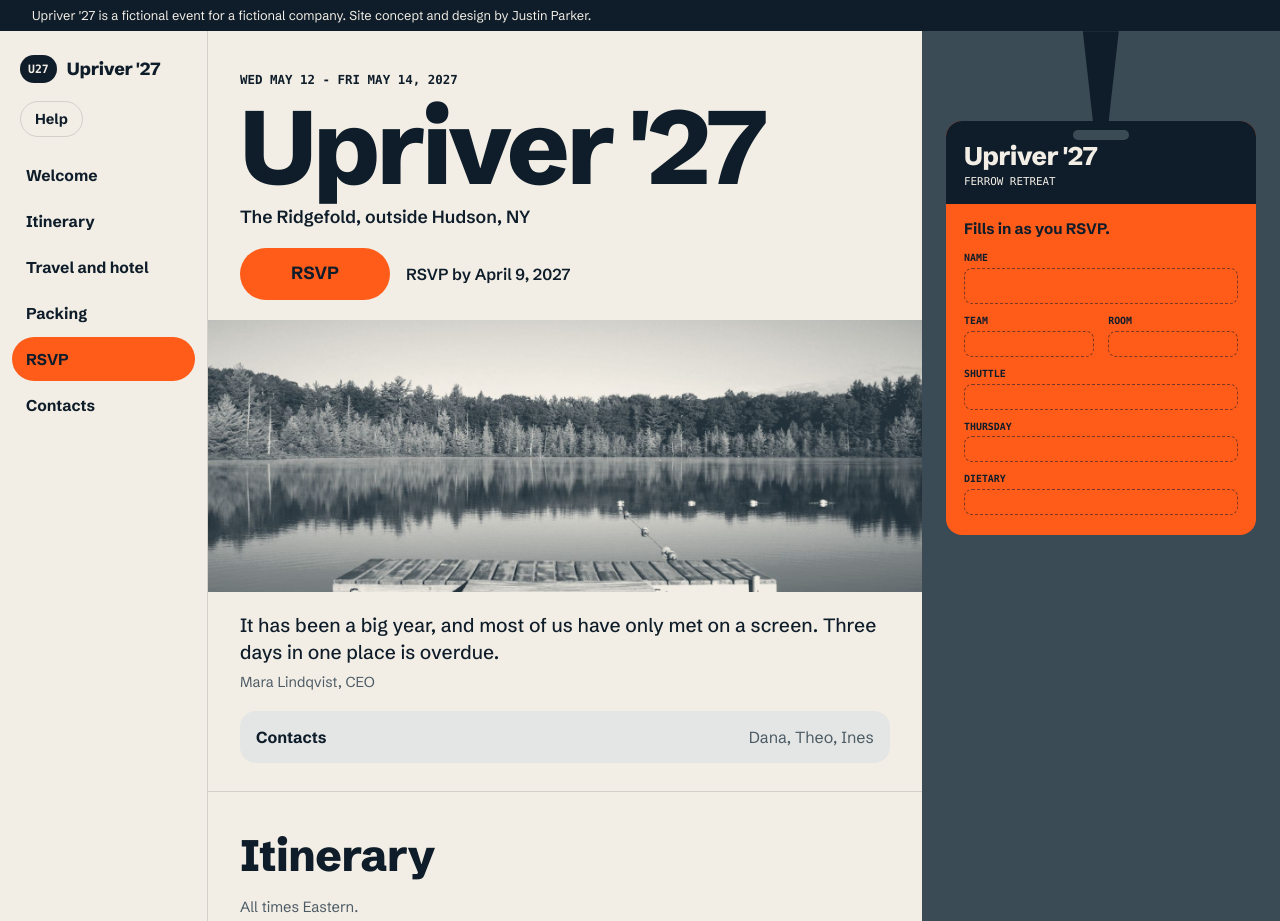
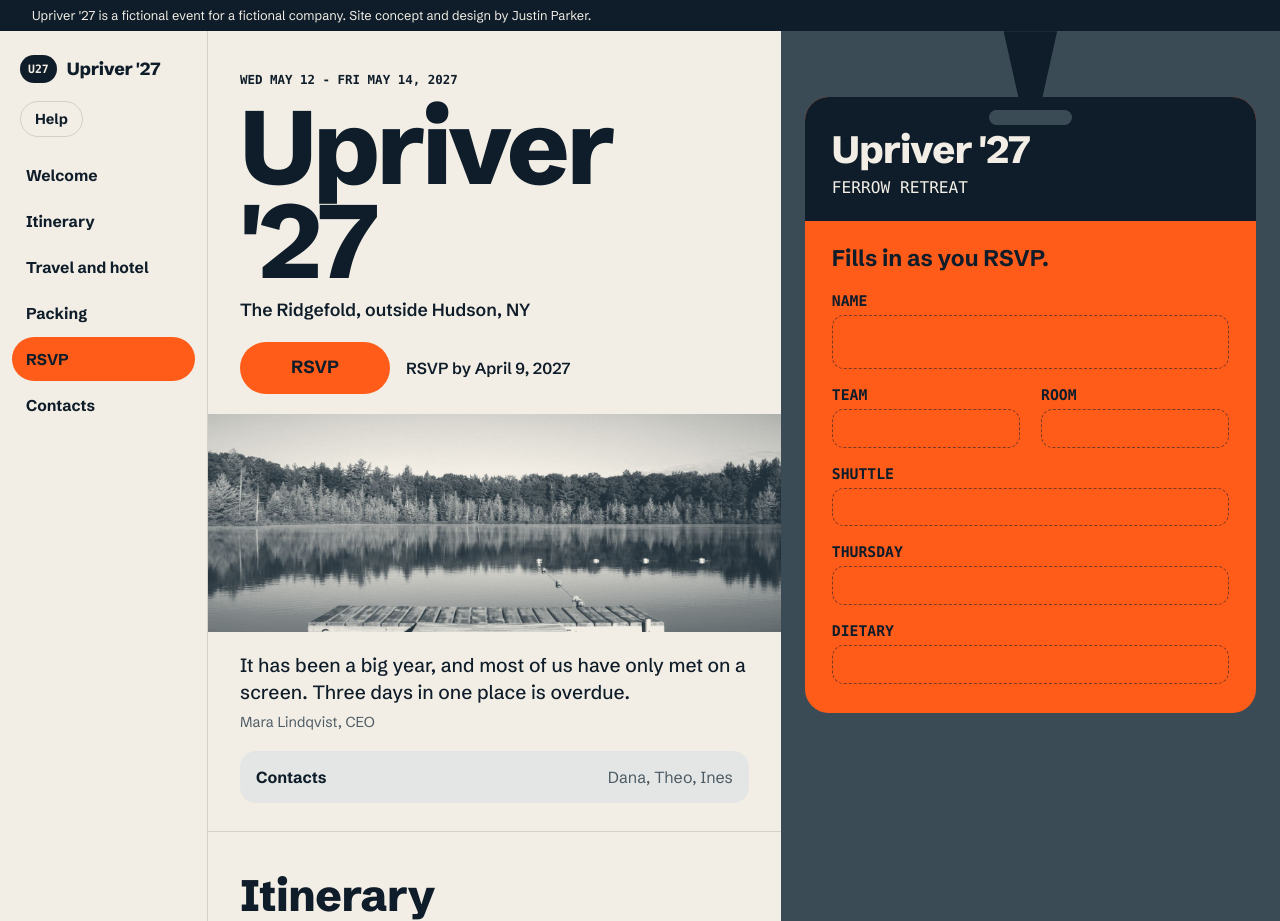
Before and after one commit to parkerjustinr/upriver-retreat, a plain HTML site: page index.html in a window 1280 px wide. Shown: the top 921 px of the page. Drawn offline with nearby package versions, Linux system fonts and the light colour scheme; a web font is replaced by a local one.

Commit message:
Portfolio fixes: drop visible placeholder tags on shuttle rows, desktop badge fills its column
Travel: the three shuttle rows no longer show a Placeholder tag; the
times stay. Desktop: the badge column is 39vw from 1280px and the badge
scales to fill its width (one --u length unit, 1px below 1024px, so
phones are unchanged), capped by screen height so the buttons stay on
screen. The footer moves into the content column so the badge column
runs to the bottom of the page and the badge stays in view on confirm.

Co-Authored-By: Claude Opus 5.5 <noreply@anthropic.com>
Claude-Session: https://claude.ai/code/session_01S4hkEYYS8cp2DftVzhRAQj

```diff
--- a/app.js
+++ b/app.js
@@ -249,12 +249,12 @@
     function shuttleLine(kind) {
       if (kind === "depart") {
         var out = D.shuttles.filter(function (s) { return s.dir === "depart"; }).sort(function (a, b) { return a.depart < b.depart ? -1 : 1; });
-        return '<p class="g-sub"><span class="ph">Placeholder</span> Shuttles from the ' + esc(out[0].from.toLowerCase()) + ": " +
+        return '<p class="g-sub">Shuttles from the ' + esc(out[0].from.toLowerCase()) + ": " +
           out.map(function (s) { return "to " + esc(s.to); }).join(", then ") + ".</p>" + chips(out);
       }
       var list = D.shuttles.filter(function (s) { return s.dir === "arrive" && s.mode === kind; });
       if (!list.length) return "";
-      return '<p class="g-sub"><span class="ph">Placeholder</span> Wednesday shuttles from ' + esc(list[0].from) + ". Pick yours in the RSVP.</p>" + chips(list);
+      return '<p class="g-sub">Wednesday shuttles from ' + esc(list[0].from) + ". Pick yours in the RSVP.</p>" + chips(list);
     }
     return sectionShell("travel", tv.heading, tv.groups.map(function (g) {
       return '<div class="group">' + (g.photo ? '<img class="duo group-photo" src="' + esc(g.photo.src) + '" alt="' + esc(g.photo.alt) + '" loading="lazy">' : "") +
--- a/index.html
+++ b/index.html
@@ -38,10 +38,11 @@
       <noscript><p class="wrap">This page loads its content with JavaScript. Please turn JavaScript on.</p></noscript>
     </main>
 
+    <!-- Inside .app so the rail and badge column run beside it to the bottom of the page on desktop. -->
+    <footer class="site-footer" id="footer"></footer>
+
     <aside class="badge-col" id="badge-col" aria-label="Your badge"></aside>
   </div>
-
-  <footer class="site-footer" id="footer"></footer>
 
   <dialog class="sheet" id="sheet" aria-labelledby="sheet-title">
     <div class="sheet-panel">
--- a/styles.css
+++ b/styles.css
@@ -300,40 +300,41 @@ main { min-width: 0; }
 .contact.is-urgent .c-actions .pill:first-child:hover { background: var(--slate-deep); }
 
 /* ---------- badge (the hero moment) ---------- */
-.badge-stage { display: grid; justify-items: center; }
+/* Every badge measurement is a multiple of --u. It is 1px below 1024px; the desktop column scales it. */
+.badge-stage { --u: 1px; display: grid; justify-items: center; }
 .pendulum { width: 100%; display: grid; justify-items: center; transform-origin: 50% 0; }
 .can-drag .badge { cursor: grab; user-select: none; -webkit-user-select: none; }
 .can-drag.is-dragging .badge { cursor: grabbing; }
-.lanyard { width: 36px; height: 72px; background: var(--ink); clip-path: polygon(0 0, 100% 0, 70% 100%, 30% 100%); }
-.badge { width: min(100%, 300px); perspective: 1200px; margin-top: -6px; }
+.lanyard { width: calc(36 * var(--u)); height: 72px; background: var(--ink); clip-path: polygon(0 0, 100% 0, 70% 100%, 30% 100%); }
+.badge { width: min(100%, calc(300 * var(--u))); perspective: 1200px; margin-top: -6px; }
 .badge-card { display: grid; transform-style: preserve-3d; transition: transform 700ms cubic-bezier(0.3, 0.7, 0.2, 1); }
 .badge-card.is-flipped { transform: rotateY(180deg); }
 .badge-card.no-anim { transition: none; }
 .badge-face {
   grid-area: 1 / 1; display: flex; flex-direction: column; background: var(--orange); color: var(--on-orange);
-  border-radius: var(--r); overflow: hidden; backface-visibility: hidden; -webkit-backface-visibility: hidden; min-height: 400px;
+  border-radius: calc(16 * var(--u)); overflow: hidden; backface-visibility: hidden; -webkit-backface-visibility: hidden; min-height: calc(400 * var(--u));
 }
 .badge-back { transform: rotateY(180deg); align-items: stretch; }
-.badge-head { background: var(--ink); color: var(--birch); padding: 22px 18px 14px; position: relative; }
-.badge-slot { position: absolute; top: 9px; left: 50%; width: 56px; height: 10px; margin-left: -28px; border-radius: var(--pill); background: var(--slate); }
-.badge-event { margin: 0; font-weight: 800; font-size: 1.6rem; line-height: 1.05; letter-spacing: -0.02em; }
-.badge-org { margin: 4px 0 0; font-size: 0.68rem; text-transform: uppercase; }
-.badge-greet { margin: 14px 18px 4px; font-weight: 700; font-size: 0.95rem; }
-.badge-fields { display: grid; grid-template-columns: 1fr 1fr; gap: 10px 14px; padding: 6px 18px 20px; }
+.badge-head { background: var(--ink); color: var(--birch); padding: calc(22 * var(--u)) calc(18 * var(--u)) calc(14 * var(--u)); position: relative; }
+.badge-slot { position: absolute; top: calc(9 * var(--u)); left: 50%; width: calc(56 * var(--u)); height: calc(10 * var(--u)); margin-left: calc(-28 * var(--u)); border-radius: var(--pill); background: var(--slate); }
+.badge-event { margin: 0; font-weight: 800; font-size: calc(25.6 * var(--u)); line-height: 1.05; letter-spacing: -0.02em; }
+.badge-org { margin: calc(4 * var(--u)) 0 0; font-size: calc(10.88 * var(--u)); text-transform: uppercase; }
+.badge-greet { margin: calc(14 * var(--u)) calc(18 * var(--u)) calc(4 * var(--u)); font-weight: 700; font-size: calc(15.2 * var(--u)); }
+.badge-fields { display: grid; grid-template-columns: 1fr 1fr; gap: calc(10 * var(--u)) calc(14 * var(--u)); padding: calc(6 * var(--u)) calc(18 * var(--u)) calc(20 * var(--u)); }
 .bf { min-width: 0; }
 .bf-name, .bf-shuttle, .bf-thursday, .bf-dietary { grid-column: 1 / -1; }
-.bf dt { font-family: var(--mono); font-stretch: 87.5%; font-size: 0.62rem; font-weight: 600; text-transform: uppercase; margin-bottom: 2px; }
-.bf dd { font-weight: 700; font-size: 1rem; line-height: 1.25; min-height: 26px; overflow-wrap: anywhere; }
-.bf-name dd { font-size: 1.6rem; font-weight: 800; line-height: 1.1; min-height: 36px; letter-spacing: -0.01em; }
-.bf-room dd, .bf-shuttle dd { font-family: var(--mono); font-stretch: 87.5%; font-size: 0.9rem; font-weight: 600; }
-.bf dd.is-empty { border: 1.5px dashed rgba(15, 29, 42, 0.55); border-radius: 8px; }
+.bf dt { font-family: var(--mono); font-stretch: 87.5%; font-size: calc(9.92 * var(--u)); font-weight: 600; text-transform: uppercase; margin-bottom: calc(2 * var(--u)); }
+.bf dd { font-weight: 700; font-size: calc(16 * var(--u)); line-height: 1.25; min-height: calc(26 * var(--u)); overflow-wrap: anywhere; }
+.bf-name dd { font-size: calc(25.6 * var(--u)); font-weight: 800; line-height: 1.1; min-height: calc(36 * var(--u)); letter-spacing: -0.01em; }
+.bf-room dd, .bf-shuttle dd { font-family: var(--mono); font-stretch: 87.5%; font-size: calc(14.4 * var(--u)); font-weight: 600; }
+.bf dd.is-empty { border: 1.5px dashed rgba(15, 29, 42, 0.55); border-radius: calc(8 * var(--u)); }
 .badge[data-mode="declined"] .badge-face { background: var(--slate-soft); }
-.qr { margin: 18px auto 10px; width: 72%; max-width: 210px; aspect-ratio: 1; }
-.qr svg { width: 100%; height: 100%; display: block; border-radius: 8px; }
+.qr { margin: calc(18 * var(--u)) auto calc(10 * var(--u)); width: 72%; max-width: calc(210 * var(--u)); aspect-ratio: 1; }
+.qr svg { width: 100%; height: 100%; display: block; border-radius: calc(8 * var(--u)); }
 .qr-bg { fill: var(--birch); }
 .qr-fg { fill: var(--ink); }
-.badge-ready { margin: 0 18px 4px; font-weight: 800; font-size: 1.5rem; line-height: 1.1; }
-.badge-code { margin: 0 18px 18px; font-size: 0.72rem; font-weight: 600; }
+.badge-ready { margin: 0 calc(18 * var(--u)) calc(4 * var(--u)); font-weight: 800; font-size: calc(24 * var(--u)); line-height: 1.1; }
+.badge-code { margin: 0 calc(18 * var(--u)) calc(18 * var(--u)); font-size: calc(11.52 * var(--u)); font-weight: 600; }
 .badge-actions { display: flex; flex-wrap: wrap; justify-content: center; gap: 8px; margin-top: 14px; }
 .badge-actions[hidden] { display: none; }
 .hero-moment .badge-actions .btn:not(.btn-primary) { background: var(--birch); }
@@ -350,7 +351,7 @@ main { min-width: 0; }
   html:not(.motion-full) .sheet-panel { animation: soft-in 150ms ease-out both !important; }
 }
 @keyframes soft-in { from { opacity: 0; } to { opacity: 1; } }
-.qr-missing { margin: 0; padding: 14px; background: var(--birch); border-radius: 8px; font-size: 0.85rem; font-weight: 600; height: 100%; }
+.qr-missing { margin: 0; padding: calc(14 * var(--u)); background: var(--birch); border-radius: calc(8 * var(--u)); font-size: calc(13.6 * var(--u)); font-weight: 600; height: 100%; }
 
 /* ---------- sheet ---------- */
 .sheet { position: fixed; inset: 0; width: 100%; height: 100%; max-width: none; max-height: none; margin: 0; padding: 0; border: 0; background: transparent; color: var(--ink); }
@@ -407,7 +408,7 @@ main { min-width: 0; }
   :root { --gutter: 28px; }
   .section { padding-top: 40px; padding-bottom: 52px; }
   .hero-moment .badge-stage { padding-bottom: 36px; }
-  .badge { width: 320px; }
+  .badge { width: calc(320 * var(--u)); }
   .pack-groups { grid-template-columns: 1.25fr 1fr; gap: 0 32px; align-items: start; }
   .pack-essentials { grid-row: span 2; }
   .rsvp-head, .pack-band { padding: 24px 22px 20px; }
@@ -420,7 +421,10 @@ main { min-width: 0; }
   html { scroll-padding-top: 16px; }
   /* Columns stretch to the full page height; their contents stay sticky inside them. */
   .app { display: grid; grid-template-columns: 208px minmax(0, 1fr) clamp(300px, 28vw, 380px); align-items: stretch; }
-  .rail { display: block; border-right: 1px solid var(--line); }
+  .rail { display: block; border-right: 1px solid var(--line); grid-column: 1; grid-row: 1 / span 2; }
+  main { grid-column: 2; grid-row: 1; }
+  .site-footer { grid-column: 2; grid-row: 2; }
+  .badge-col { grid-column: 3; grid-row: 1 / span 2; }
   .rail-inner { display: flex; flex-direction: column; position: sticky; top: 0; max-height: 100vh; overflow-y: auto; padding: 16px 12px 20px; }
   .topbar { position: static; height: auto; padding: 0 8px 16px; border: 0; flex-direction: column; align-items: flex-start; gap: 10px; background: transparent; }
   .tabbar { position: static; padding: 0; border: 0; background: transparent; }
@@ -429,18 +433,23 @@ main { min-width: 0; }
   .tab-short { display: none; }
   .tab-long { display: inline; }
   .tab-list a, .tab-btn { display: flex; justify-content: flex-start; padding: 8px 14px; font-size: 0.98rem; color: var(--ink); }
-  .badge-col { background: var(--slate); padding: 0 24px; overflow: clip; --focus: var(--birch); }
-  .badge-col .badge-stage { position: sticky; top: 0; padding: 0 0 24px; }
+  .badge-col { background: var(--slate); padding: 0 24px; overflow: clip; container-type: inline-size; --focus: var(--birch); }
+  /* The badge fills the column width. --u is the smaller of width / 300 and the height left after the
+     banner, lanyard and buttons divided by the badge's 410-unit height, so the buttons never fall off screen. */
+  .badge-col .badge-stage { position: sticky; top: 0; padding: 0 0 16px; --u: min(calc(100cqw / 300), calc((100vh - 190px) / 410)); }
   .sheet[data-kind="contacts"][open] { align-items: center; padding: 24px; }
   .sheet[data-kind="contacts"] .sheet-panel { border-radius: var(--r); max-height: 80vh; padding-bottom: 24px; animation: dialog-in 160ms ease-out; }
   .sheet[data-kind="contacts"] .sheet-panel::before { display: none; }
-  .badge-col .badge { width: 100%; max-width: 320px; }
-  .badge-col .lanyard { height: 96px; }
+  .badge-col .badge { width: 100%; }
+  .badge-col .lanyard { height: 72px; }
   .badge-col .badge-actions .btn:not(.btn-primary) { background: var(--birch); }
   .hero-moment { min-height: 0; aspect-ratio: 21 / 8; }
   .hero-moment > .duo { opacity: 1; }
   .mini-badge { display: none; }
   .section { padding-left: var(--gutter); padding-right: var(--gutter); }
   .hero-inner { padding-top: 40px; }
-  .site-footer { padding-left: calc(208px + var(--gutter)); }
 }
+/* 1280px and up: the badge column takes about 39 percent of the screen. */
+@media (min-width: 1280px) {
+  .app { grid-template-columns: 208px minmax(0, 1fr) 39vw; }
+}
```
Also changed, not shown: 1 other file.
